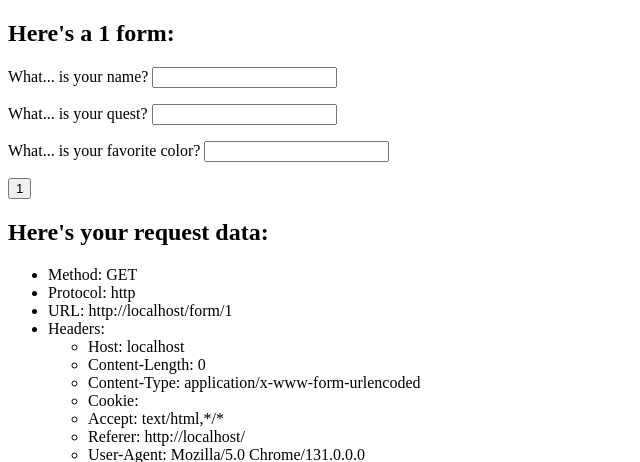
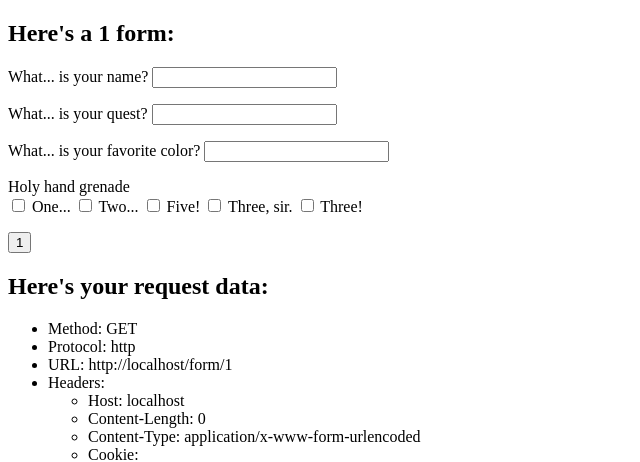
Before and after one commit to caseinpoint/hb-demos, a Flask app: page /form/1 in a window 1280 px wide. Shown: the top 462 px of the page, without its empty margins (0-640 px from the left). Run offline with Flask 2, Linux system fonts and the light colour scheme.

Commit message:
add checkboxes

```diff
--- a/web_works/server.py
+++ b/web_works/server.py
@@ -19,18 +19,24 @@ def show_get_form(method):
 
 @app.route('/form/submit', methods=['GET', 'POST'])
 def handle_get_form():
-    """Show the form data and the request object."""
+    """Show the form data and the request object.
+
+    This function demonstrates why you might want to know information about
+    the request, itself.  I.e. a route that handles two different request
+    methods."""
 
     if request.method == 'GET':
         form_data = {'name': request.args.get('name'),
                      'quest': request.args.get('quest'),
                      'color': request.args.get('color'),
+                     'grenade': request.args.getlist('grenade'),
                      'next': '/form/POST'}
 
     else:
         form_data = {'name': request.form.get('name'),
                      'quest': request.form.get('quest'),
                      'color': request.form.get('color'),
+                     'grenade': request.form.getlist('grenade'),
                      'next': '/response'}
 
     return render_template('form-output.html', request=request, **form_data)
--- a/web_works/templates/base.html
+++ b/web_works/templates/base.html
@@ -24,7 +24,11 @@
     <li>Body:
       <ul>
       {% for key, val in request.form.items() %}
+        {% if request.form.getlist(key)|length > 1 %}
+        <li>{{ key }}: {{ request.form.getlist(key) }}</li>
+        {% else %}
         <li>{{ key }}: {{ val }}</li>
+        {% endif %}
       {% endfor %}
       </ul>
     </li>
--- a/web_works/templates/form-output.html
+++ b/web_works/templates/form-output.html
@@ -7,6 +7,7 @@
 <p>Name: {{ name }}</p>
 <p>Quest: {{ quest }}</p>
 <p>Color: {{ color }}</p>
+<p>Grenade: {{ grenade }}</p>
 {% endblock %}
 
 {% block next %}
--- a/web_works/templates/form.html
+++ b/web_works/templates/form.html
@@ -17,6 +17,19 @@
     <label for="color-input">What... is your favorite color?</label>
     <input type="text" name="color" id="color-input">
   </p>
+  <p>
+    Holy hand grenade<br>
+    <input type="checkbox" name="grenade" id="check-1" value="1">
+    <label for="check-1">One...</label>
+    <input type="checkbox" name="grenade" id="check-2" value="2">
+    <label for="check-2">Two...</label>
+    <input type="checkbox" name="grenade" id="check-5" value="5">
+    <label for="check-5">Five!</label>
+    <input type="checkbox" name="grenade" id="check-3" value="3">
+    <label for="check-3">Three, sir.</label>
+    <input type="checkbox" name="grenade" id="check-right" value="3">
+    <label for="check-right">Three!</label>
+  </p>
   <input type="submit" value="{{ method }}">
 </form>
 {% endblock %}
```
